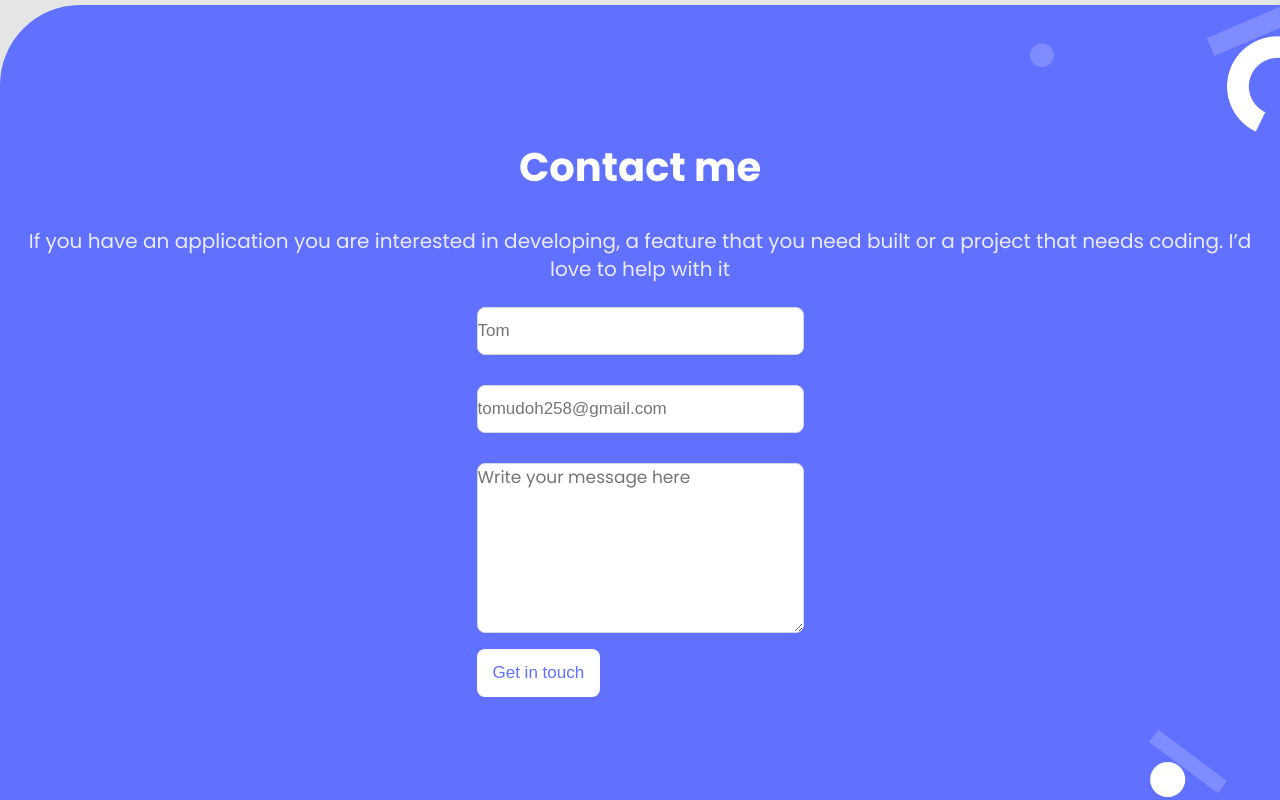
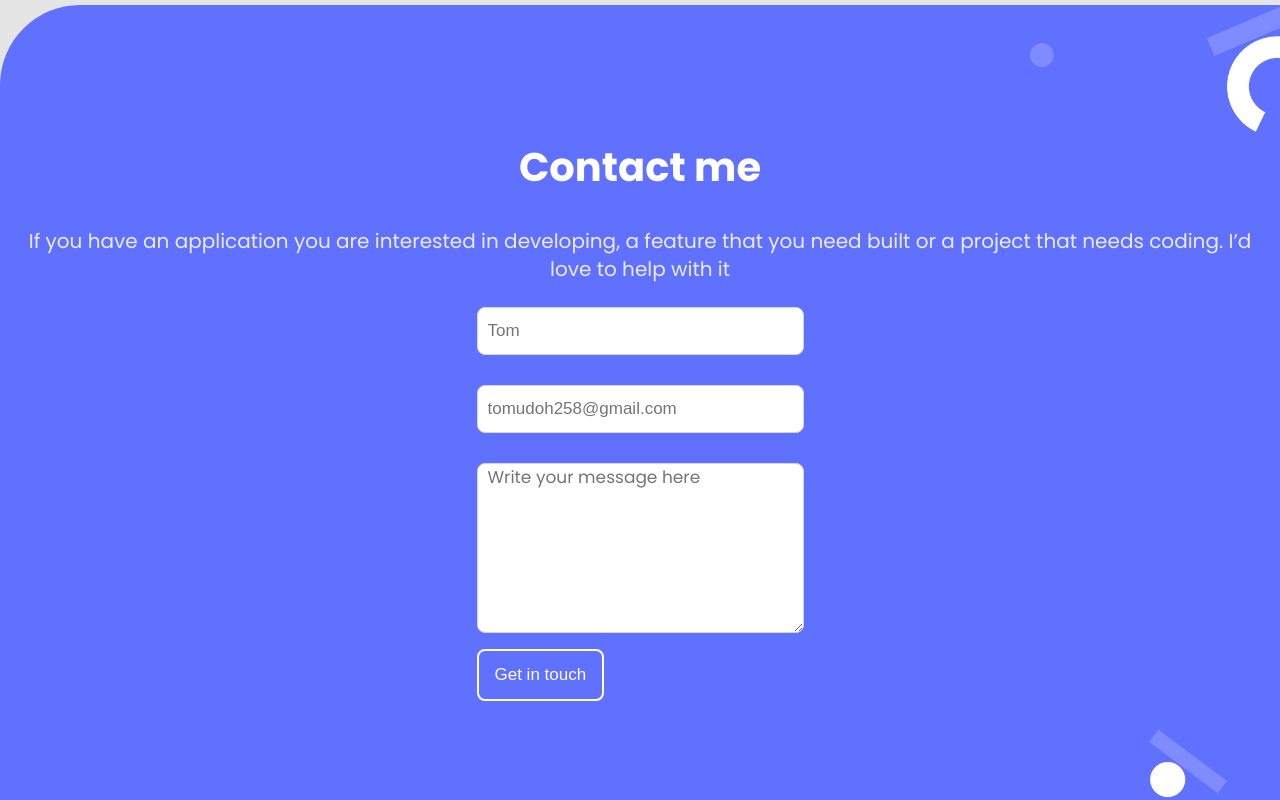
Before and after one commit to tomdan-ai/My-Project, a website: page index.html in a window 1280 px wide. In both pictures the pointer is over the input "Get in touch". Shown: the part 4716-5516 px from the top of the page. Drawn offline with Linux system fonts and the light colour scheme.

Commit message:
Update Styles.css

```diff
--- a/styles.css
+++ b/styles.css
@@ -624,6 +624,12 @@ form {
   cursor: pointer;
 }
 
+.form-btn:hover {
+  color: #fff;
+  background-color: #6070ff;
+  border: 2px solid #fff;
+}
+
 .contact-info {
   display: flex;
   align-items: center;
@@ -635,6 +641,7 @@ form {
   font-weight: 400;
   font-size: 17px;
   line-height: 20px;
+  padding-left: 10px;
 }
 
 .text-input {
@@ -646,6 +653,7 @@ form {
   border: 1px solid #cfd8dc;
   border-radius: 8px;
   margin-top: 12px;
+  padding-left: 10px;
 }
 
 .Contact-paragraph {
```
